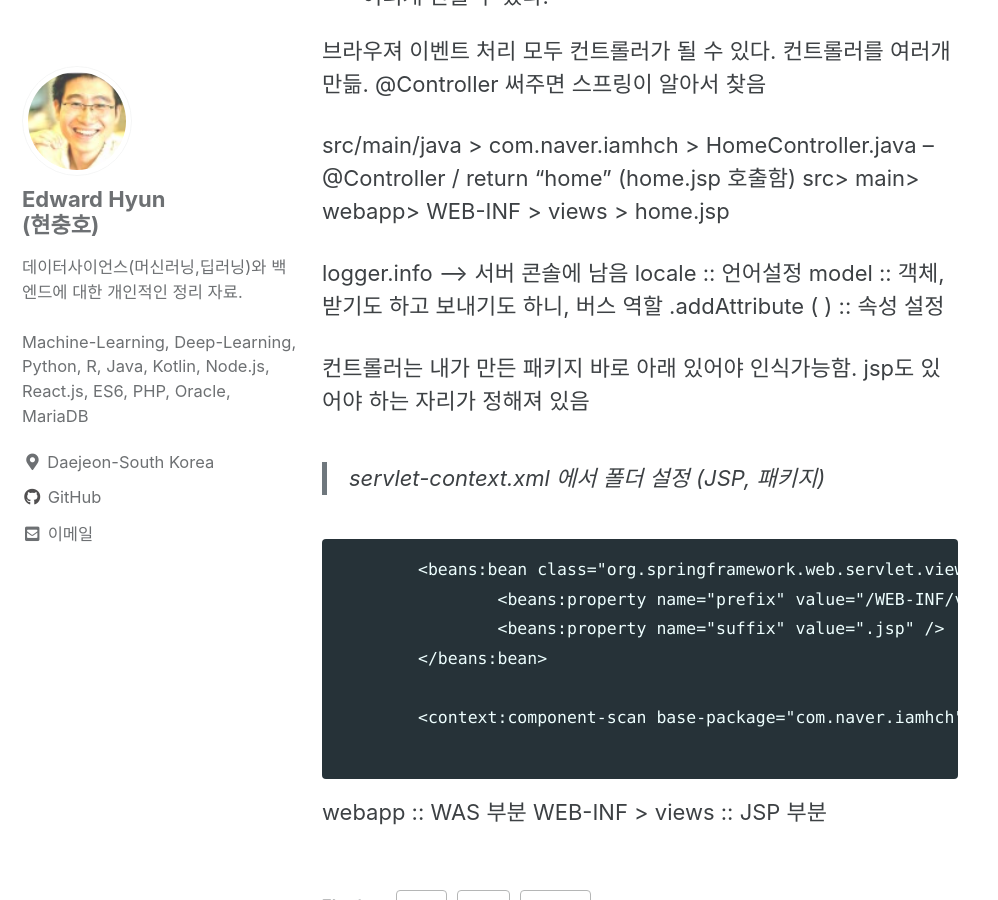
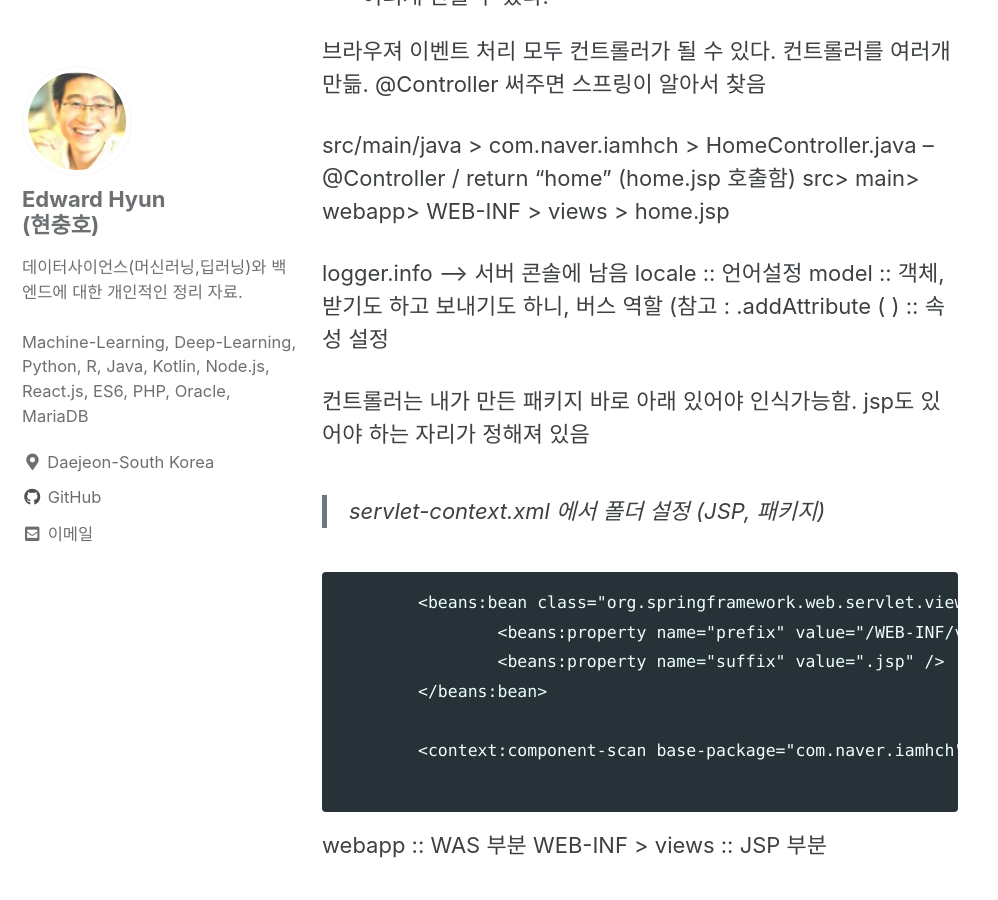
Before and after one commit to iamhch24/iamhch24.github.io, a Jekyll site: the page built from _posts/2021-01-18-[스터디] 스프링 프레임워크.md, in a window 1280 px wide and 900 px high, scrolled down 2468 px. Shown: the whole window, without its empty margins (0-998 px from the left). Built offline with Jekyll 4.4.1, drawn with Linux system fonts in a browser that asks for light colours; cached includes are drawn as plain includes; some of the changed lines change nothing that is shown.

Commit message:
_posts/2021-01-18-[스터디] 스프링 프레임워크.md updated from https://stackedit.io/

```diff
--- a/_posts/2021-01-18-[스터디] 스프링 프레임워크.md
+++ b/_posts/2021-01-18-[스터디] 스프링 프레임워크.md
@@ -96,7 +96,7 @@ src> main> webapp> WEB-INF > views > home.jsp
 
 logger.info --> 서버 콘솔에 남음
 locale :: 언어설정
-model :: 객체, 받기도 하고 보내기도 하니, 버스 역할
+model :: 객체, 받기도 하고 보내기도 하니, 버스 역할  (참고 :
 .addAttribute ( ) :: 속성 설정
 
 컨트롤러는 내가 만든 패키지 바로 아래 있어야 인식가능함.
@@ -131,7 +131,7 @@ WEB-INF > views :: JSP 부분
 
 
 <!--stackedit_data:
-eyJoaXN0b3J5IjpbLTU3MzE4MTI3NywtMTIwMDMzNTAyMywtMT
-I1ODIwNTg4MywtNjE4OTY5NjcyLDkxMDg3Mjc4Niw3MTkxMzE3
-NjUsLTE4OTk2NjM4NDNdfQ==
+eyJoaXN0b3J5IjpbNTM2NTkwNjMzLC01NzMxODEyNzcsLTEyMD
+AzMzUwMjMsLTEyNTgyMDU4ODMsLTYxODk2OTY3Miw5MTA4NzI3
+ODYsNzE5MTMxNzY1LC0xODk5NjYzODQzXX0=
 -->
```
